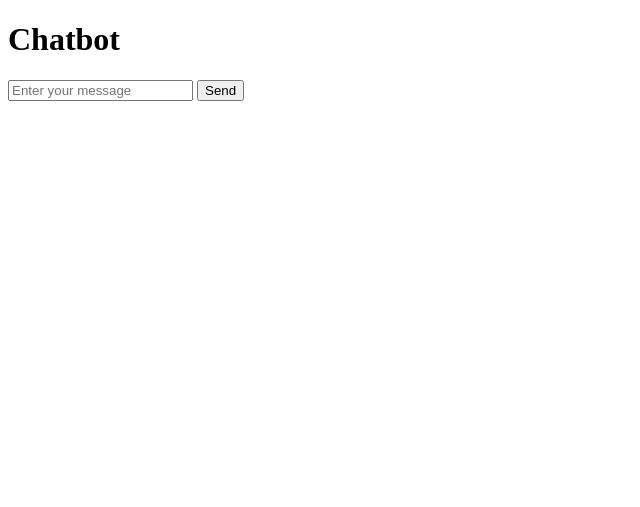
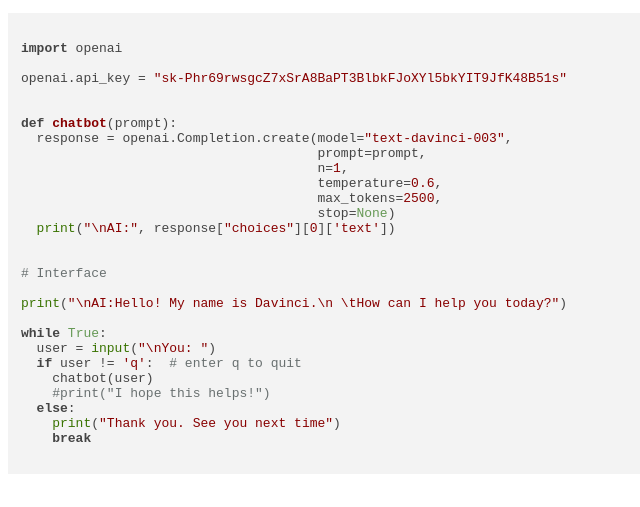
Before and after one commit to Redben1000/GPT, a plain HTML site: page home.html in a window 1280 px wide. Shown: the whole page, without its empty margins (0-640 px from the left). Drawn offline with nearby package versions, Linux system fonts and the light colour scheme.

Commit message:
Update home.html

```diff
--- a/home.html
+++ b/home.html
@@ -1,23 +1,42 @@
 <!DOCTYPE html>
-<html>
+<html lang="en">
 <head>
-  <title>My Flask App</title>
+    <meta charset="UTF-8">
+    <title>Python Code</title>
+    <link rel="stylesheet" href="https://cdnjs.cloudflare.com/ajax/libs/highlight.js/9.15.10/styles/default.min.css">
+    <script src="https://cdnjs.cloudflare.com/ajax/libs/highlight.js/9.15.10/highlight.min.js"></script>
+    <script>hljs.initHighlightingOnLoad();</script>
 </head>
 <body>
-  <h1>Chatbot</h1>
-  <input type="text" id="userInput" placeholder="Enter your message">
-  <button onclick="sendUserInput()">Send</button>
-  <div id="response"></div>
+    <pre><code class="python">
+import openai
 
-  <script>
-    function sendUserInput() {
-      var userInput = document.getElementById("userInput").value;
-      fetch("/chatbot/" + userInput)
-        .then(response => response.text())
-        .then(data => {
-          document.getElementById("response").innerHTML = "<b>AI:</b> " + data;
-        });
-    }
-  </script>
+openai.api_key = "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"
+
+
+def chatbot(prompt):
+  response = openai.Completion.create(model="text-davinci-003",
+                                      prompt=prompt,
+                                      n=1,
+                                      temperature=0.6,
+                                      max_tokens=2500,
+                                      stop=None)
+  print("\nAI:", response["choices"][0]['text'])
+
+
+# Interface
+
+print("\nAI:Hello! My name is Davinci.\n \tHow can I help you today?")
+
+while True:
+  user = input("\nYou: ")
+  if user != 'q':  # enter q to quit
+    chatbot(user)
+    #print("I hope this helps!")
+  else:
+    print("Thank you. See you next time")
+    break
+    </code>
+    </pre>
 </body>
 </html>
```
